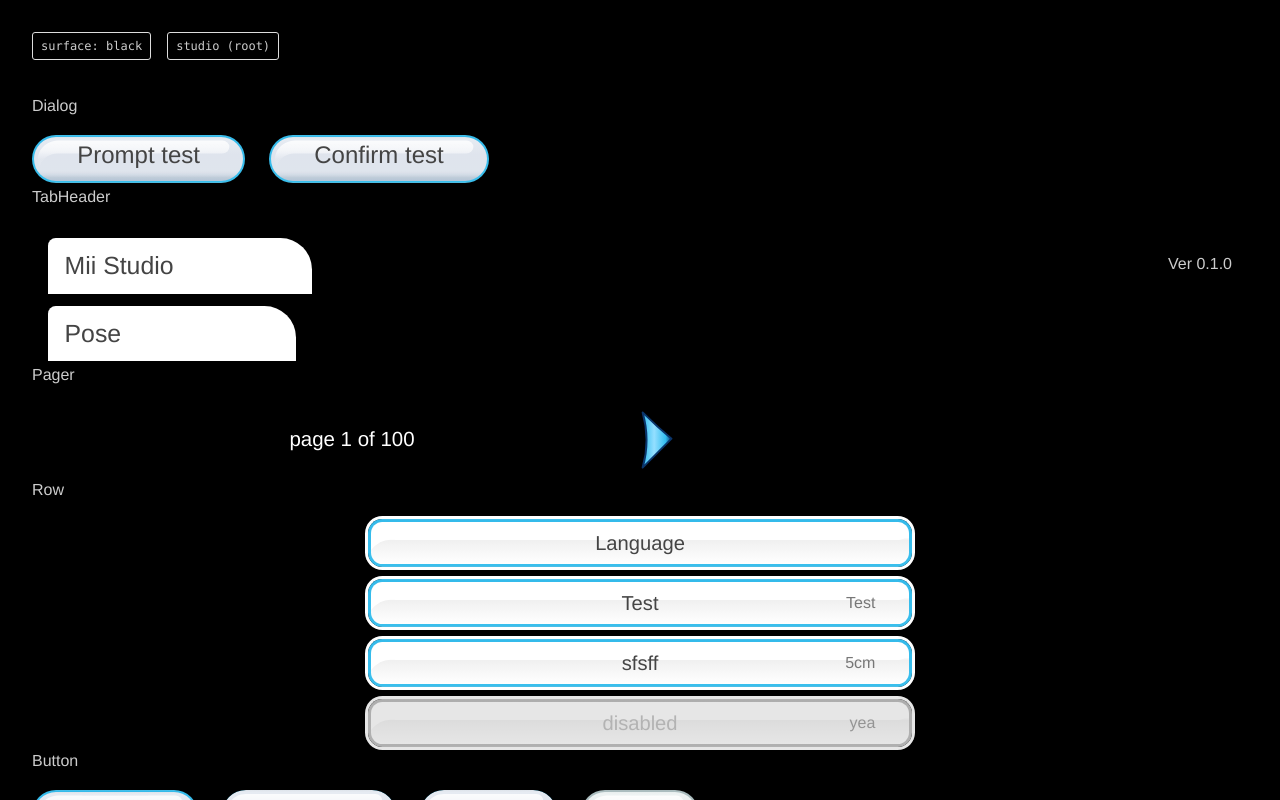
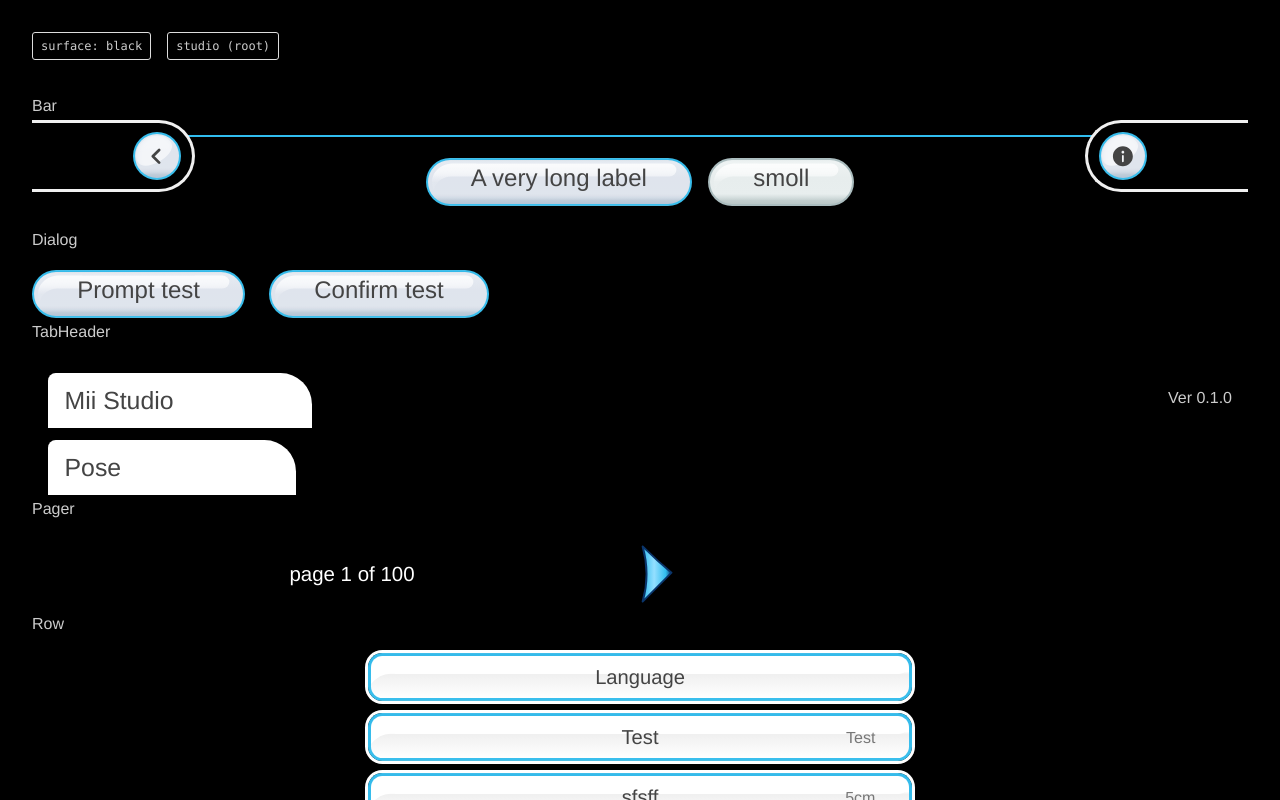
Before and after one commit to mathiiiiiis/mii-studio, a Vue app: page /kitchen in a window 1280 px wide. Shown: the top 800 px of the page. Built offline with nearby package versions, Linux system fonts and the light colour scheme.

Commit message:
feat(ui): add the screen bar

```diff
--- /dev/null
+++ b/src/ui/controls/Bar.vue
@@ -0,0 +1,104 @@
+<script setup>
+defineProps({
+  edge: { type: String, default: "bottom" },
+});
+
+defineSlots();
+</script>
+
+<template>
+  <div class="toolbar" :data-edge="edge">
+    <div v-if="$slots.start" class="corner start">
+      <span class="shelf" />
+      <slot name="start" />
+    </div>
+
+    <div class="middle"><slot /></div>
+
+    <div v-if="$slots.end" class="corner end">
+      <span class="shelf" />
+      <slot name="end" />
+    </div>
+  </div>
+</template>
+
+<style lang="scss" scoped>
+.toolbar {
+  display: flex;
+  position: relative;
+  align-items: center;
+  gap: 1rem;
+  min-height: calc(var(--control-height) * 1.9);
+  padding-inline: calc(var(--control-height) * 0.5);
+  background: var(--surface-bar);
+  border-top: 2px solid var(--accent);
+
+  &[data-edge="top"] {
+    border-top: 0;
+    border-bottom: 2px solid var(--accent);
+  }
+}
+
+.middle {
+  display: flex;
+  flex: 1;
+  align-items: center;
+  justify-content: center;
+  gap: 1rem;
+  min-width: 0;
+}
+
+.corner {
+  display: grid;
+  position: absolute;
+  top: calc(var(--control-height) * -0.35);
+  align-items: center;
+
+  [data-edge="top"] & {
+    top: auto;
+    bottom: calc(var(--control-height) * -0.35);
+  }
+
+  &.start {
+    left: 0;
+  }
+
+  &.end {
+    right: 0;
+  }
+
+  > :not(.shelf) {
+    grid-area: 1 / 1;
+    margin-inline: calc(var(--control-height) * 0.3);
+  }
+
+  &.start > :not(.shelf) {
+    justify-self: end;
+  }
+
+  &.end > :not(.shelf) {
+    justify-self: start;
+  }
+}
+
+.shelf {
+  grid-area: 1 / 1;
+  width: calc(var(--control-height) * 3.4);
+  height: calc(var(--control-height) * 1.5);
+  border: 3px solid var(--surface-control-lo);
+  border-radius: 999px;
+  background: var(--surface-bar);
+
+  .start & {
+    border-inline-start: 0;
+    border-start-start-radius: 0;
+    border-end-start-radius: 0;
+  }
+
+  .end & {
+    border-inline-end: 0;
+    border-start-end-radius: 0;
+    border-end-end-radius: 0;
+  }
+}
+</style>
--- a/src/ui/views/Kitchen.vue
+++ b/src/ui/views/Kitchen.vue
@@ -1,5 +1,6 @@
 <script setup>
 import { ref } from "vue";
+import Bar from "../controls/Bar.vue";
 import Button from "../controls/Button.vue";
 import Dialog from "../controls/Dialog.vue";
 import IconButton from "../controls/IconButton.vue";
@@ -41,6 +42,20 @@
       <RouterLink to="/">studio (root)</RouterLink>
       <span class="last">{{ last }}</span>
     </div>
+
+    <section>
+      <h2>Bar</h2>
+      <Bar>
+        <template #start>
+          <IconButton name="back" label="Back" />
+        </template>
+        <Button>A very long label</Button>
+        <Button variant="alt">smoll</Button>
+        <template #end>
+          <IconButton name="info" label="Help" />
+        </template>
+      </Bar>
+    </section>
 
     <section>
       <h2>Dialog</h2>
```
